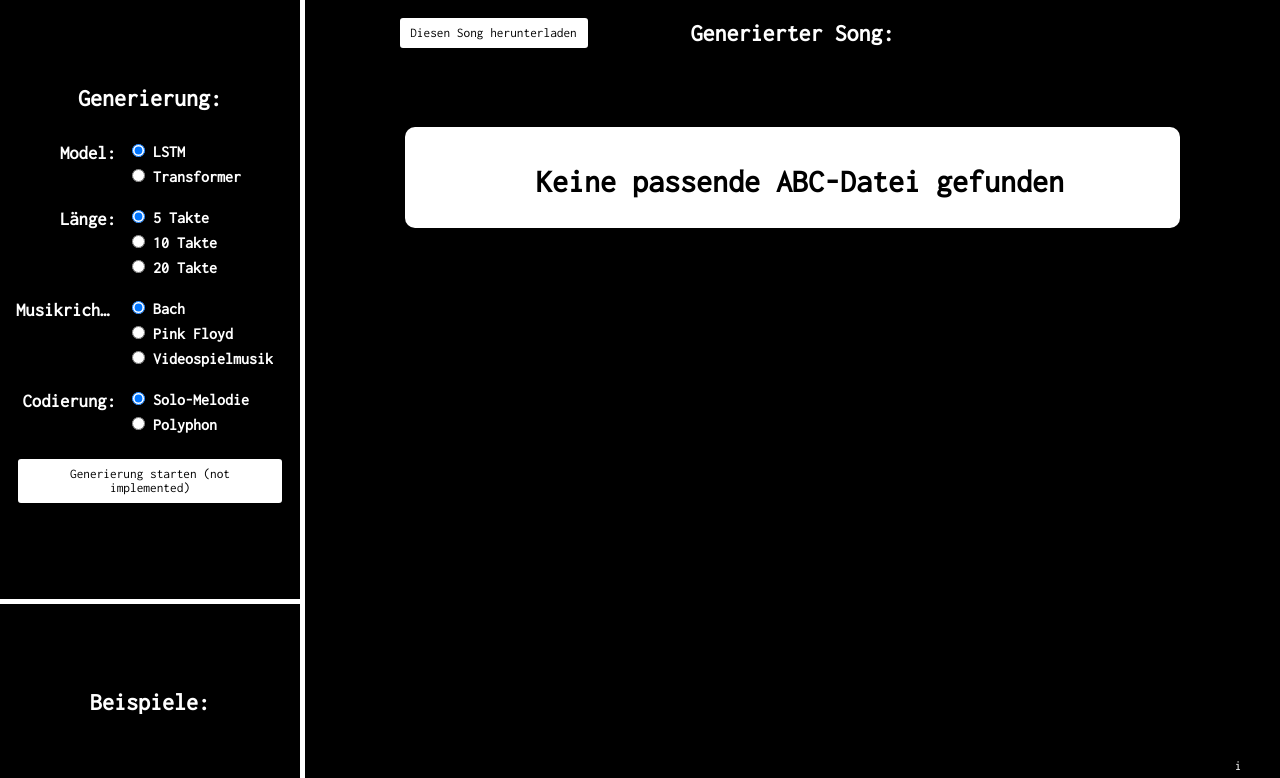
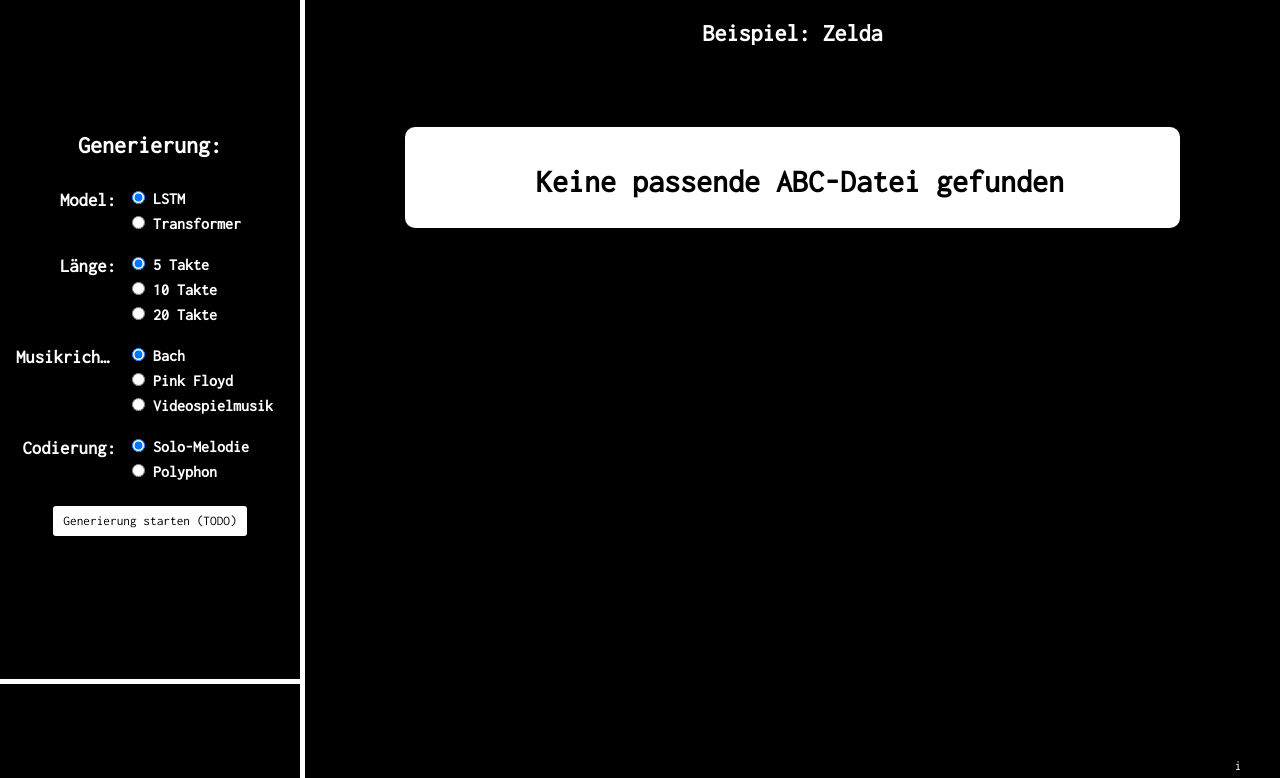
Before and after one commit to DHBW-FN-TIT20/Komposition-eines-Musikstuecks-mittels-Neuronaler-Netze, a Flask app: page /examples in a window 1280 px wide. Shown: the top 778 px of the page. Run offline with Flask 2, Linux system fonts and the light colour scheme; parts of the project's set-up code (start-up, migrations or seed data) failed here and were passed over.

Commit message:
changed example routing

```diff
--- a/flask-webapp/app.py
+++ b/flask-webapp/app.py
@@ -6,4 +6,9 @@ app = Flask(__name__)
 @app.route('/')
 @app.route('/<midi>')
 def midi_viewer(midi=None):
-    return render_template('index.html', midi=midi, settings=settings, exampleFiles=exampleFiles)
+    return render_template('index.html', midi=midi, placeholder='Zelda', midiExample=False, settings=settings, exampleFiles=exampleFiles)
+
+@app.route('/examples')
+@app.route('/examples/<midiExample>')
+def midi_viewer_example(midiExample=None):
+    return render_template('index.html', midi=None, placeholder='Zelda', midiExample=midiExample, settings=settings, exampleFiles=exampleFiles)
--- a/flask-webapp/templates/index.html
+++ b/flask-webapp/templates/index.html
@@ -10,6 +10,7 @@
 
 <body>
     <div id="sideboard" class="flex-column" style="gap: 0;">
+        {% if settings %}
             <div id="generate" class="flex-column-center pad-16">
                 <h2 class="bottom-16">Generierung:</h2>
                 <div id="choose-preset" class="flex-column">
@@ -26,18 +27,21 @@
                             </div>
                         </div>
                     {% endfor %}
-                <button id="generate-button" class="center bottom-8">Generierung starten (not implemented)</button>
+                    <button id="generate-button" class="center bottom-8">Generierung starten (TODO)</button>
                 </div>
             </div>
+        {% endif %}
 
         <hr class="hide-at-770h" style="height: 5px; min-height: 5px; background: #fff; border: 0;">
 
+        {% if exampleFiles %}
             <div id="choose-example" class="flex-column-center pad-16 hide-at-770h">
                 <h2>Beispiele:</h2>
                 {% for ex in exampleFiles %}
-                <button class="bt-center" onclick="window.location.href='/{{ ex|e }}?example=true';">{{ ex|e }}.mid</button>
+                <button class="bt-center" onclick="window.location.href='/examples/{{ ex|e }}';">{{ ex|e }}.mid</button>
                 {% endfor %}
             </div>
+        {% endif %}
     </div>
 
     <div style="background: #fff;"></div>
@@ -49,8 +53,13 @@
                 {% set header = 'Generierter Song:' %}
                 {% set downloadable = True %}
             {% else %}
-                {% set midi = 'Zelda' %}
-                {% set header = 'Beispiel' %}
+                {% if midiExample %}
+                    {% set midi = 'examples/' + midiExample %}
+                    {% set header = 'Beispiel: ' + midiExample %}
+                {% else %}
+                    {% set midi = 'examples/' + placeholder %}
+                    {% set header = 'Beispiel: ' + placeholder %}
+                {% endif %}
             {% endif %}
             <div id="song-header" class="bottom-16 min-790">
                 {% if downloadable %}<button id="download-current-midi" class="h-34"><a href="{{ url_for('static', filename='midi') }}/{{ midi|e }}.mid" target="_blank">Diesen Song herunterladen</a></button>{% endif %}
--- a/flask-webapp/utils.py
+++ b/flask-webapp/utils.py
@@ -1,8 +1,8 @@
 from os import listdir
 from os.path import isfile, join, splitext
 
-midiLocation = 'static/midi'
-abcLocation = 'static/abc'
+midiLocation = 'static/midi/examples'
+abcLocation = 'static/abc/examples'
 midiExamples = [f for f in listdir(midiLocation) if isfile(join(midiLocation, f))]
 abcExamples = [f for f in listdir(abcLocation) if isfile(join(abcLocation, f))]
 exampleFiles = [splitext(f)[0] for f in midiExamples if f'{splitext(f)[0]}.abc' in abcExamples]
```
Also changed, not shown: 10 other files. Lines whose indentation alone changed are shown as unchanged.
